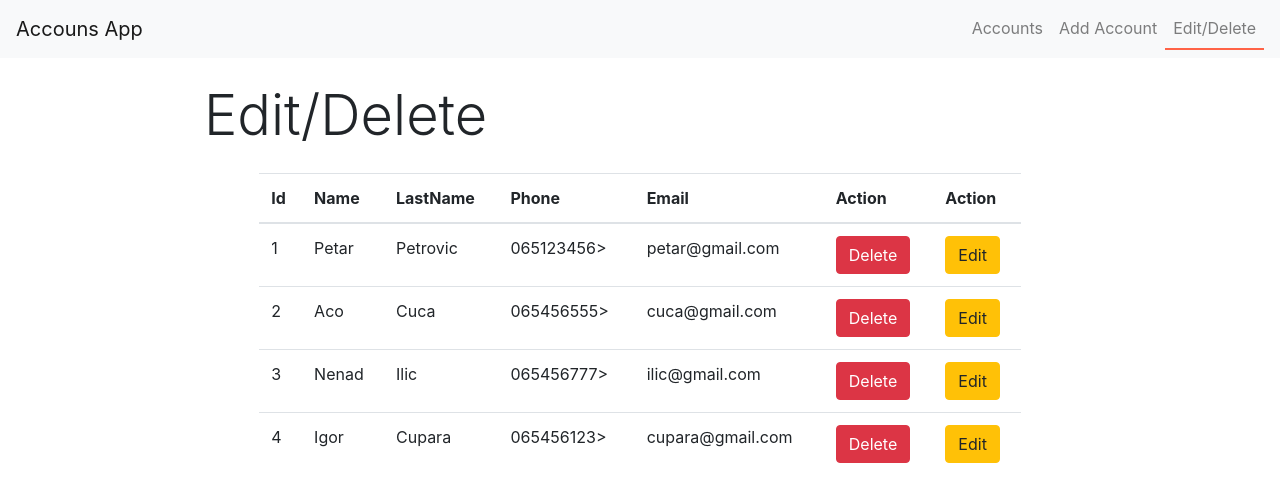
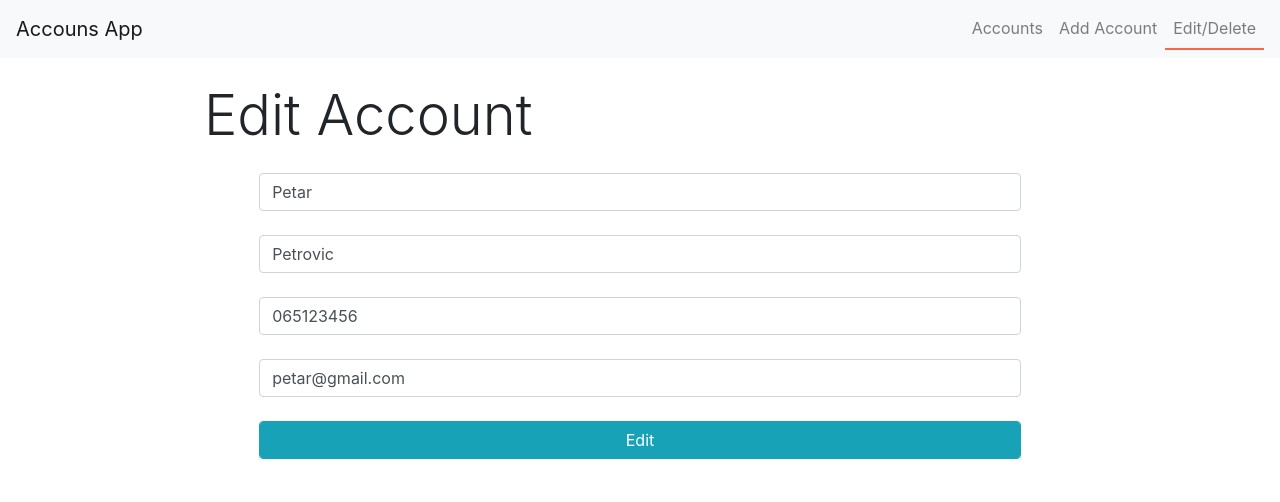
Before and after one commit to jahorinac/kurs, a React (Create React App) app in the folder react-accounts/: page /edit/1 in a window 1280 px wide. Shown: the top 502 px of the page. Built offline with nearby package versions, Linux system fonts and the light colour scheme.

Commit message:
14 - added component editAccount and functionality for edit

```diff
--- a/react-accounts/src/App.js
+++ b/react-accounts/src/App.js
@@ -1,9 +1,10 @@
 import React, {Component} from 'react'
 import Header from "./components/Header/Header";
-import { BrowserRouter, Route } from 'react-router-dom'
+import { BrowserRouter, Route, Switch } from 'react-router-dom'
 import AccountsTable from "./components/AccountsTable/AccountsTable";
 import AddAccount from './components/AddAccount/AddAccount';
 import EditTable from './components/EditTable/EditTable'
+import EditAccount from './components/EditAccount/EditAccount';
 
 
 class App extends Component{
@@ -29,7 +30,16 @@ class App extends Component{
         this.setState({
             accounts: newCopyAccount
         })
-    }
+    };
+
+    editAccount = (acc) => {
+        const copyAccounts = [...this.state.accounts]
+        let accountPosition = copyAccounts.map(account => account.id ).indexOf(acc.id)
+        copyAccounts[accountPosition] = acc;
+        this.setState({
+            accounts: copyAccounts
+        })
+    };
 
     render() {
         return(
@@ -41,9 +51,14 @@ class App extends Component{
                 <Route path='/add'>
                     <AddAccount addNewAccountToState={this.addNewAccountToState}/>
                 </Route>
-                <Route path="/edit">
-                    <EditTable accounts={this.state.accounts} deleteAccount={this.deleteAccount}/>
-                </Route>
+                <Switch>
+                    <Route path="/edit/:id">
+                        <EditAccount accounts={this.state.accounts} editAccount={this.editAccount}/>
+                    </Route>
+                    <Route path="/edit">
+                        <EditTable accounts={this.state.accounts} deleteAccount={this.deleteAccount}/>
+                    </Route>
+                </Switch>
             </BrowserRouter>
         )
     }
--- a/react-accounts/src/components/Account/Account.js
+++ b/react-accounts/src/components/Account/Account.js
@@ -1,11 +1,12 @@
-import React from 'react'
+import React from 'react';
+import { Link } from 'react-router-dom'
 
 const Account = ({account, edit, deleteAccount}) => {
 
     const actionButtons = edit ? (
         <>
             <td><button onClick={()=>{deleteAccount(account.id)}} className="btn btn-danger">Delete</button></td>
-            <td><button className="btn btn-warning">Edit</button></td>
+            <td><Link to={'/edit/'+account.id} className="btn btn-warning">Edit</Link></td>
         </>
 
     ): null;
--- /dev/null
+++ b/react-accounts/src/components/EditAccount/EditAccount.js
@@ -0,0 +1,62 @@
+import React, {Component} from 'react';
+import { withRouter } from 'react-router-dom'
+
+class EditAccount extends Component{
+
+    state = {
+        account : {
+            id: '',
+            name: '',
+            lastName: '',
+            phone:'',
+            email:''
+        }
+    };
+
+    componentDidMount() {
+        const accountForEdit = this.props.accounts.filter( acc => acc.id == this.props.match.params.id )[0];
+
+        this.setState({
+            account: accountForEdit
+        })
+    }
+
+    changeAccount = (e) => {
+        const copyOfAccount = {...this.state.account};
+        copyOfAccount[e.target.id] = e.target.value
+
+        this.setState({
+            account: copyOfAccount
+        })
+    };
+
+    editAccount = () => {
+        this.props.editAccount(this.state.account);
+        this.props.history.push('/')
+    };
+
+    render(){
+        return(
+            <div className="container">
+                <div className="row">
+                    <div className="col-10 offset-1">
+                        <h2 className="display-4 m-4">
+                            Edit Account
+                        </h2>
+                        <div className="row">
+                            <div className="col-10 offset-1">
+                                <input type="text" value={this.state.account.name} onChange={this.changeAccount} id="name" className="form-control" placeholder="name" /><br/>
+                                <input type="text" value={this.state.account.lastName} onChange={this.changeAccount} id="lastName" className="form-control" placeholder="lastname" /><br/>
+                                <input type="text" value={this.state.account.phone} onChange={this.changeAccount} id="phone" className="form-control" placeholder="phone" /><br/>
+                                <input type="email" value={this.state.account.email} onChange={this.changeAccount} id="email" className="form-control" placeholder="email" /><br/>
+                                <button onClick={this.editAccount} className="btn btn-info form-control">Edit</button>
+                            </div>
+                        </div>
+                    </div>
+                </div>
+            </div>
+        )
+    }
+}
+
+export default withRouter(EditAccount)
```
Also changed, not shown: 1 other file (tests, documents, lock files or other folders).
